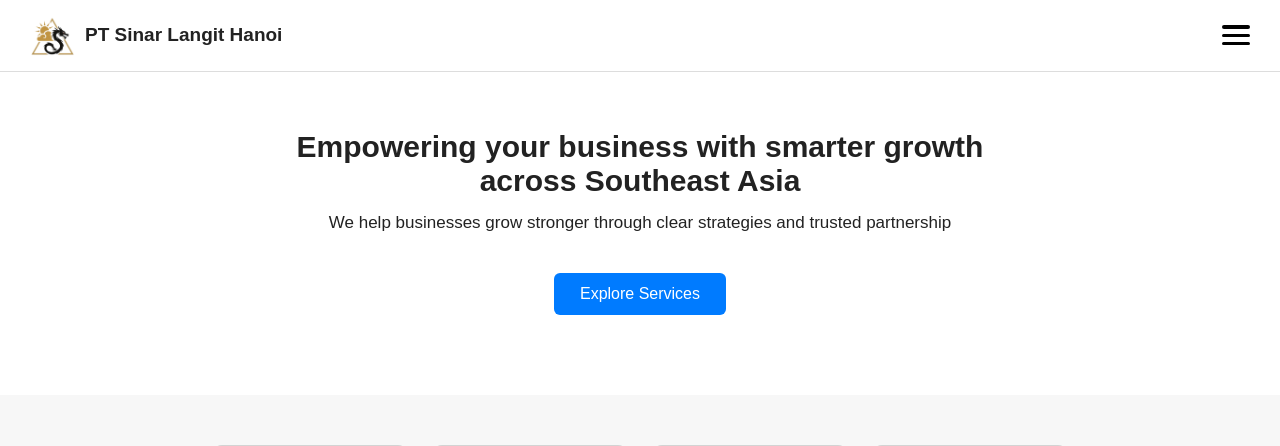
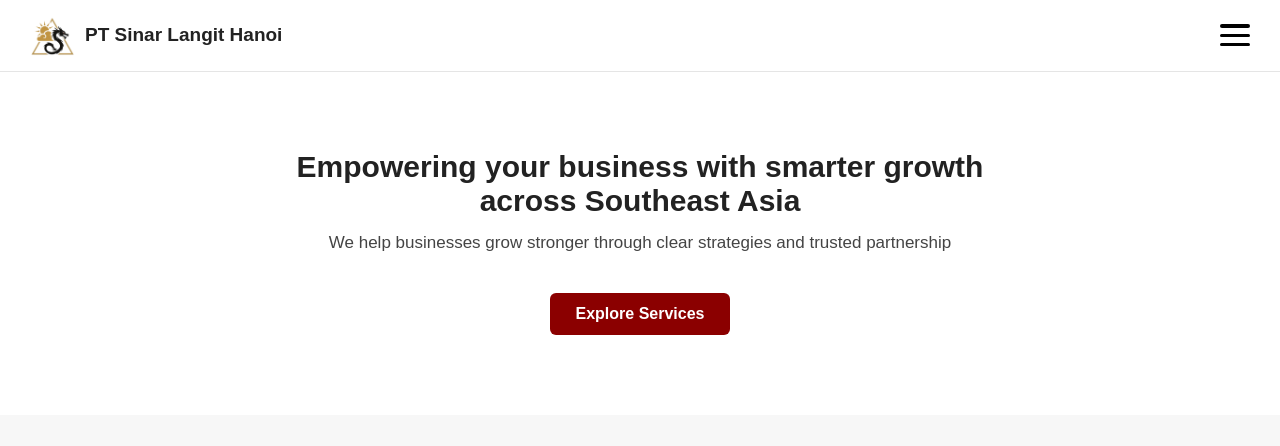
Before and after one commit to kevin123a/test-, a PHP site: page / in a window 1280 px wide. Shown: the top 446 px of the page. Run offline with PHP 8.4, Linux system fonts and the light colour scheme.

Commit message:
Refactor styles for improved layout and design

```diff
--- a/style.css
+++ b/style.css
@@ -19,9 +19,12 @@ body {
     display: flex;
     justify-content: space-between;
     align-items: center;
-    backdrop-filter: blur(12px);
-    background: rgba(255,255,255,0.85);
-    border-bottom: 1px solid #ddd;
+
+    background: rgba(255,255,255,0.5);
+    backdrop-filter: blur(15px);
+    -webkit-backdrop-filter: blur(15px);
+
+    border-bottom: 1px solid rgba(0,0,0,0.1);
     z-index: 9999;
 }
 
@@ -47,8 +50,8 @@ body {
 }
 
 .menu-icon {
-    width: 28px;
-    height: 20px;
+    width: 30px;
+    height: 22px;
     display: flex;
     flex-direction: column;
     justify-content: space-between;
@@ -59,20 +62,20 @@ body {
     width: 100%;
     height: 3.5px;
     background: #000;
-    border-radius: 6px;
+    border-radius: 5px;
 }
 
-/* DROPDOWN */
+/* DROPDOWN MENU */
 .menu-dropdown {
     display: none;
     position: absolute;
     right: 0;
     top: 40px;
-    background: white;
+    background: #ffffff;
     width: 200px;
-    border-radius: 8px;
-    box-shadow: 0px 8px 20px rgba(0,0,0,0.15);
-    padding: 10px 0;
+    border-radius: 10px;
+    padding: 12px 0;
+    box-shadow: 0 8px 20px rgba(0,0,0,0.2);
     z-index: 9999;
 }
 
@@ -83,12 +86,12 @@ body {
     color: black;
 }
 
-/* Show dropdown */
+/* show dropdown */
 .show-menu {
     display: block;
 }
 
-/* Submenu Bahasa */
+/* SUB MENU BAHASA */
 .sub-menu {
     padding: 10px 20px;
     cursor: pointer;
@@ -96,7 +99,7 @@ body {
 
 .sub-menu-content {
     display: none;
-    background: #f5f5f5;
+    background: #f7f7f7;
 }
 
 .sub-menu:hover .sub-menu-content {
@@ -105,7 +108,7 @@ body {
 
 /* HERO */
 .hero {
-    padding-top: 130px;
+    padding-top: 150px;
     text-align: center;
     padding-bottom: 80px;
     background: #fff;
@@ -121,33 +124,50 @@ body {
     font-size: 17px;
     max-width: 650px;
     margin: 15px auto;
+    color: #444;
 }
 
+/* MAROON button */
 .btn-explore {
     display: inline-block;
     margin-top: 25px;
     padding: 12px 26px;
-    background: #007bff;
+    background: #8B0000; /* MAROON */
     color: #fff;
     border-radius: 6px;
     text-decoration: none;
+    font-weight: bold;
+}
+
+.btn-explore:hover {
+    background: #5c0000;
 }
 
 /* PHOTO SECTION */
 .photos {
     display: flex;
     justify-content: center;
+    flex-wrap: wrap;
     gap: 20px;
-    padding: 50px 0;
+    padding: 50px 20px;
     background: #f7f7f7;
 }
 
 .photo-box {
-    width: 200px;
+    width: 210px;
     height: 150px;
     background: #d3d3d3;
     border-radius: 12px;
+
+    background-size: cover;
+    background-position: center;
 }
+
+/* contoh jika kamu taruh gambar: */
+.photo1 { background-image: url("img/foto1.jpg"); }
+.photo2 { background-image: url("img/foto2.jpg"); }
+.photo3 { background-image: url("img/foto3.jpg"); }
+.photo4 { background-image: url("img/foto4.jpg"); }
 
 /* INFO SECTION */
 .info {
@@ -156,19 +176,36 @@ body {
     text-align: center;
 }
 
+.info h3 {
+    font-size: 22px;
+    margin-bottom: 20px;
+}
+
 .info-grid {
     max-width: 600px;
     margin: auto;
     display: grid;
     grid-template-columns: 1fr 1fr;
-    gap: 12px;
-    font-size: 17px;
+    gap: 10px;
+    font-size: 18px;
 }
 
 .info-item {
     text-align: left;
+    text-decoration: none;
+    color: #000;
     font-weight: 500;
 }
 
-/* 5th item full width */
-.info-item:nth-child
+/* item ke-5 full width */
+.info-item:nth-child(5) {
+    grid-column: span 2;
+}
+
+/* FOOTER */
+footer {
+    text-align: center;
+    padding: 20px;
+    background: #eee;
+    margin-top: 40px;
+}
```
